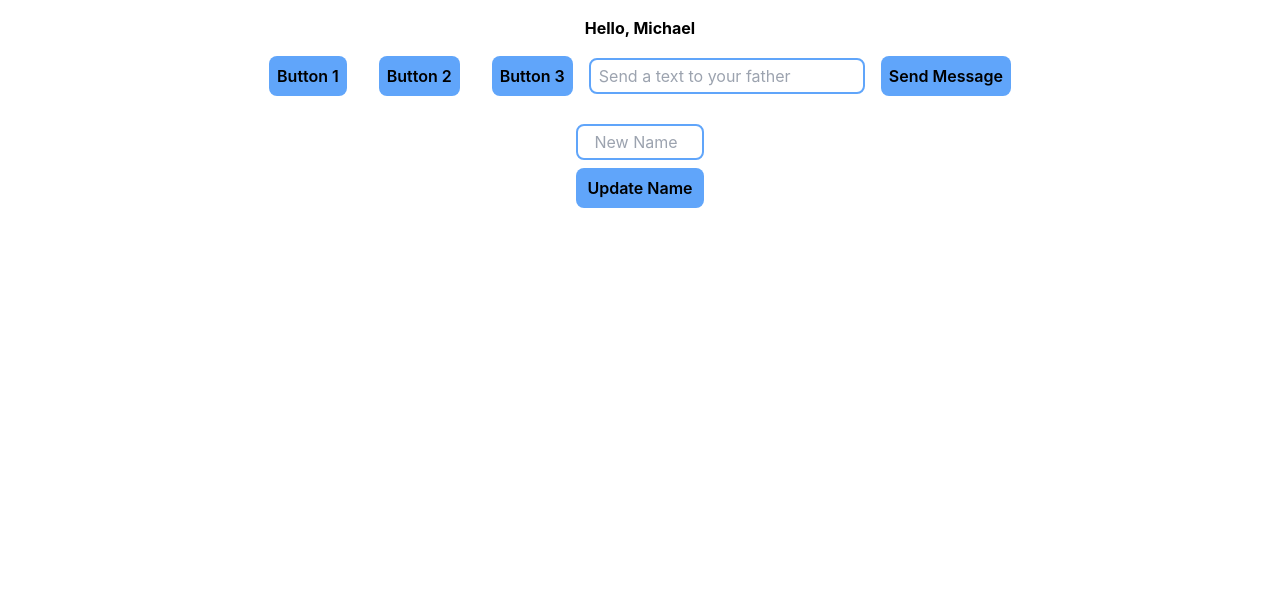
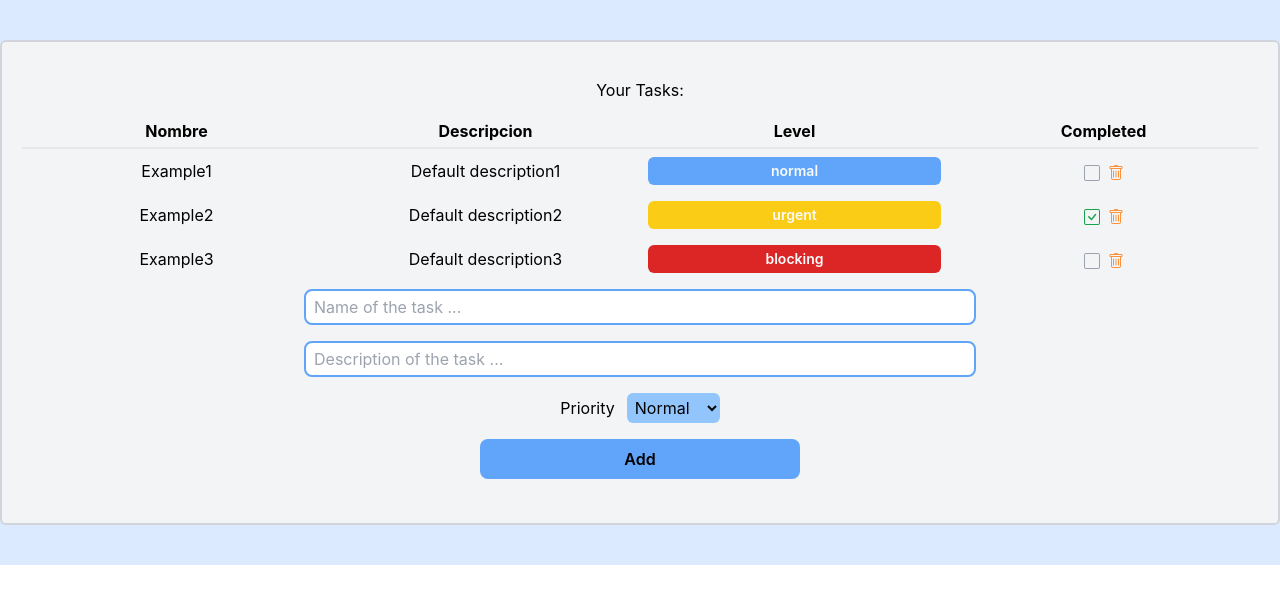
Before and after one commit to michaelviloria/OB-react-practicas, a React (Create React App) app: page / in a window 1280 px wide. Shown: the top 604 px of the page. Built offline with nearby package versions, Linux system fonts and the light colour scheme; the HTML template or start-up script is replaced by a standard one.

Commit message:
Crear, añadir y borrar tareas, Funcionalidad tarea completada iconos #9

```diff
--- a/src/App.js
+++ b/src/App.js
@@ -1,14 +1,14 @@
 import "./App.css";
-import Father from "./components/container/father";
 // import Ejemplo1 from "./hooks/Ejemplo1";
 // import Ejemplo2 from "./hooks/Ejemplo2";
 // import MiComponenteConContexto from "./hooks/Ejemplo3";
 // import Ejemplo4 from "./hooks/Ejemplo4";
-// import TaskListComponent from "./components/container/task_list";
+// import Father from "./components/container/father";
+import TaskListComponent from "./components/container/task_list";
 
 function App() {
 	return (
-		<div className="App">
+		<div className="App flex justify-center align-middle py-10 bg-blue-100">
 			{/* <header className="App-header"> */}
 			{/* Componente de listado de tareas */}
 			{/* <TaskListComponent /> */}
@@ -23,8 +23,8 @@ function App() {
 			{/* </Ejemplo4> */}
 			{/* </header> */}
 			{/* Gestion de eventos */}
-			<Father />
-			{/* <TaskListComponent/> */}
+			{/* <Father /> */}
+			<TaskListComponent />
 		</div>
 	);
 }
--- a/src/components/container/task_list.jsx
+++ b/src/components/container/task_list.jsx
@@ -43,29 +43,59 @@ const TaskListComponent = () => {
 		};
 	}, [tasks]);
 
-	// const changeCompleted = (id) => {
-	// 	console.log(id);
-	// };
+	function completeTask(task) {
+		console.log("Complete this task: ", task);
+		const index = tasks.indexOf(task);
+		const tempTask = [...tasks];
+		tempTask[index].completed = !tempTask[index].completed;
+		// We update the state of the component whit the new list of tasks and it will update the
+		// iteration of the tasks in order to show task updated
+		setTasks(tempTask);
+	}
+
+	function deleteTask(task) {
+		console.log("Delete this task: ", task);
+		const index = tasks.indexOf(task);
+		const tempTask = [...tasks];
+		tempTask[index].completed = !tempTask[index].completed;
+		tempTask.splice(index, 1);
+		setTasks(tempTask);
+	}
+
+	function addTask(task) {
+		console.log("Delete this task: ", task);
+		// const index = tasks.indexOf(task);
+		const tempTask = [...tasks];
+		tempTask.push(task);
+		setTasks(tempTask);
+	}
 
 	return (
-		<div>
+		<div className="p-5 bg-gray-100 border-2 border-gray-300 rounded-md max-w-max">
 			<h1 className="my-4">Your Tasks:</h1>
-			<table className="table-auto min-w-min">
+			<table className="w-full table-fixed">
 				<thead>
 					<tr>
-						<th>Nombre</th>
-						<th>Descripcion</th>
-						<th>Level</th>
-						<th>Completed</th>
+						<th className="px-1 pb-1 border-b-2">Nombre</th>
+						<th className="px-1 pb-1 border-b-2">Descripcion</th>
+						<th className="px-1 pb-1 border-b-2">Level</th>
+						<th className="px-1 pb-1 border-b-2">Completed</th>
 					</tr>
 				</thead>
 				<tbody>
 					{tasks.map((task, index) => {
-						return <TaskComponent key={index} task={task} />;
+						return (
+							<TaskComponent
+								key={index}
+								task={task}
+								complete={completeTask}
+								remove={deleteTask}
+							/>
+						);
 					})}
 				</tbody>
 			</table>
-			<TaskForm />
+			<TaskForm add={addTask} />
 		</div>
 	);
 };
--- a/src/components/pure/forms/TaskForm.jsx
+++ b/src/components/pure/forms/TaskForm.jsx
@@ -1,7 +1,73 @@
-import React from "react";
+import React, { useRef } from "react";
+import PropTypes from "prop-types";
+import { LEVELS } from "../../../models/levels.enum";
+import { Task } from "../../../models/task.class";
 
-const TaskForm = () => {
-	return <form></form>;
+const TaskForm = ({ add }) => {
+	const nameRef = useRef();
+	const descriptionRef = useRef();
+	const levelRef = useRef(LEVELS.NORMAL);
+
+	function addTask(e) {
+		e.preventDefault();
+		const newTask = new Task(
+			nameRef.current.value,
+			descriptionRef.current.value,
+			false,
+			levelRef.current.value
+		);
+		add(newTask);
+	}
+
+	return (
+		<form
+			onSubmit={addTask}
+			className="flex flex-col justify-center max-w-2xl mx-auto mb-4 align-middle"
+		>
+			<input
+				type="text"
+				ref={nameRef}
+				id="inputName"
+				placeholder="Name of the task ..."
+				className="py-1 pl-2 pr-4 my-2 border-2 border-blue-400 rounded-lg outline-none"
+				required
+				autoFocus
+			/>
+			<input
+				type="text"
+				ref={descriptionRef}
+				id="inputDescription"
+				placeholder="Description of the task ..."
+				className="py-1 pl-2 pr-4 my-2 border-2 border-blue-400 rounded-lg outline-none"
+				required
+			/>
+			<div className="my-2">
+				<label htmlFor="selectLevel" className="mr-3">
+					Priority
+				</label>
+				<select
+					id="selectLevel"
+					ref={levelRef}
+					defaultValue={LEVELS.NORMAL}
+					className="p-1 bg-blue-300 rounded-md cursor-pointer"
+				>
+					<option value={LEVELS.NORMAL}>Normal</option>
+					<option value={LEVELS.URGENT}>Urgent</option>
+					<option value={LEVELS.BLOCKING}>Blocking</option>
+				</select>
+			</div>
+			<button
+				type="submit"
+				className="w-full max-w-xs p-2 mx-auto my-2 font-semibold bg-blue-400 rounded-lg"
+			>
+				Add
+			</button>
+		</form>
+	);
+};
+
+TaskForm.protoTypes = {
+	add: PropTypes.func.isRequired,
 };
 
 export default TaskForm;
--- a/src/components/pure/task.jsx
+++ b/src/components/pure/task.jsx
@@ -3,7 +3,7 @@ import PropTypes from "prop-types";
 import { Task } from "../../models/task.class";
 import { Square, CheckSquare, Trash } from "react-bootstrap-icons";
 
-const TaskComponent = ({ task }) => {
+const TaskComponent = ({ task, complete, remove }) => {
 	useEffect(() => {
 		console.log("Created Task");
 		return () => {
@@ -19,19 +19,19 @@ const TaskComponent = ({ task }) => {
 		switch (task.level) {
 			case "normal":
 				return (
-					<h6 className="p-1 bg-blue-400 rounded-md text-gray-50 font-semibold">
+					<h6 className="p-1 text-sm font-semibold bg-blue-400 rounded-md text-gray-50">
 						{task.level}
 					</h6>
 				);
 			case "urgent":
 				return (
-					<h6 className="p-1 bg-yellow-400 rounded-md text-gray-50 font-semibold">
+					<h6 className="p-1 text-sm font-semibold bg-yellow-400 rounded-md text-gray-50">
 						{task.level}
 					</h6>
 				);
 			case "blocking":
 				return (
-					<h6 className="p-1 bg-red-600 rounded-md text-gray-50 font-semibold">
+					<h6 className="p-1 text-sm font-semibold bg-red-600 rounded-md text-gray-50">
 						{task.level}
 					</h6>
 				);
@@ -45,32 +45,47 @@ const TaskComponent = ({ task }) => {
 	 */
 	function taskCompletedIcon() {
 		if (task.completed) {
-			return <CheckSquare className="text-green-600" />;
+			return (
+				<CheckSquare
+					onClick={() => complete(task)}
+					className="inline-block text-green-600 cursor-pointer"
+				/>
+			);
 		} else {
-			return <Square className="text-gray-400" />;
+			return (
+				<Square
+					onClick={() => complete(task)}
+					className="inline-block text-gray-400 cursor-pointer"
+				/>
+			);
 		}
 	}
 
 	return (
 		<tr>
-			<td>{task.name}</td>
-			<td>{task.description}</td>
-			<td>
+			<td className="p-2">{task.name}</td>
+			<td className="p-2">{task.description}</td>
+			<td className="p-2">
 				{/* Execution of function to return badge element */}
 				{taskLevelBadge()}
 			</td>
 			{/* TODO: Sustituir por iconos */}
-			<td className="flex justify-center">
+			<td>
 				{/* Execution of function to return icon depending on completion */}
 				{taskCompletedIcon()}
-				<Trash className="text-orange-400" />
+				<Trash
+					onClick={() => remove(task)}
+					className="inline-block max-w-xs ml-2 text-orange-400 cursor-pointer"
+				/>
 			</td>
 		</tr>
 	);
 };
 
 TaskComponent.propTypes = {
-	task: PropTypes.instanceOf(Task),
+	task: PropTypes.instanceOf(Task).isRequired,
+	complete: PropTypes.func.isRequired,
+	remove: PropTypes.func.isRequired,
 };
 
 export default TaskComponent;
```
